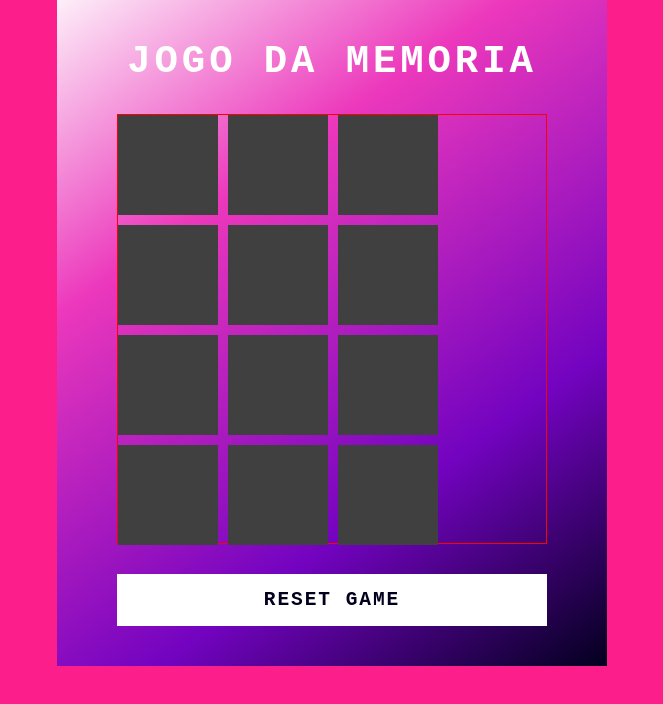
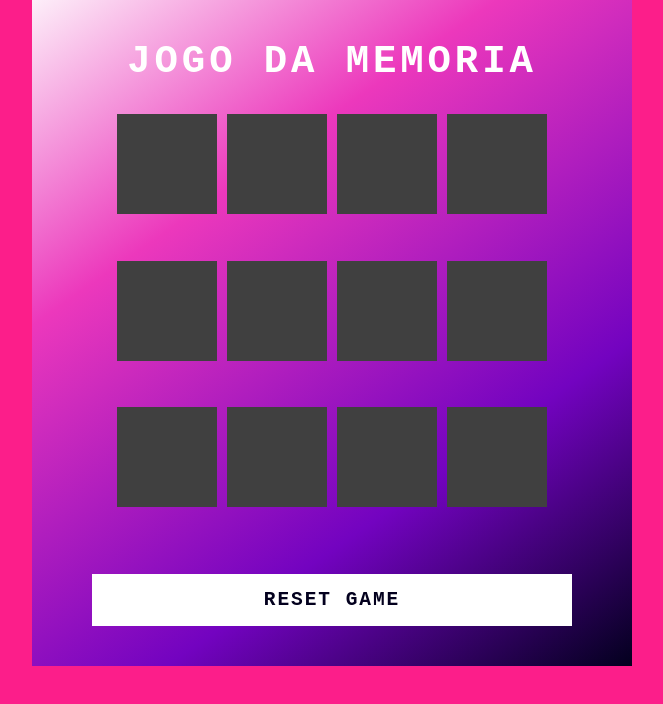
Before and after one commit to LeanderFreitas/jogo-da-memoria, a plain HTML site: page index.html in a window 1280 px wide. Shown: the whole page, without its empty margins (308-971 px from the left). Drawn offline with Linux system fonts and the light colour scheme.

Commit message:
Update style.css

```diff
--- a/styles/style.css
+++ b/styles/style.css
@@ -45,14 +45,14 @@ h2{
     background-color: #262809;
 }
 .game{
-    width: 430px;
+    width: 480px;
     height: 430px;
-    border: 1px solid red ;
     display: flex;
     flex-wrap: wrap;
     gap: 10px;
     transform-style: preserve-3d;
     perspective: 500px;
+    padding-left: 25px;
 }
 .item{
     position: relative;
```
